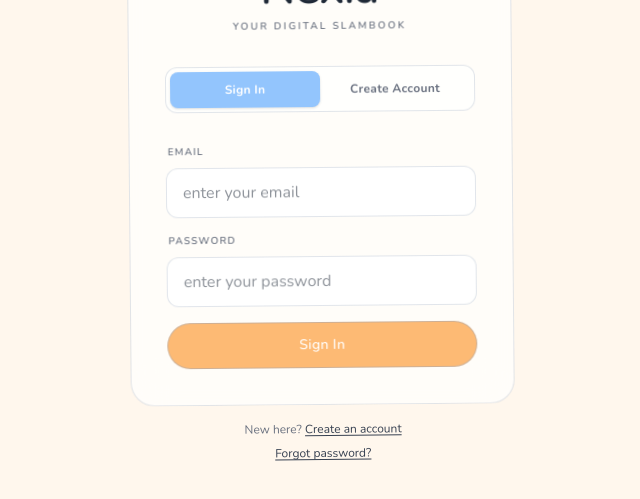
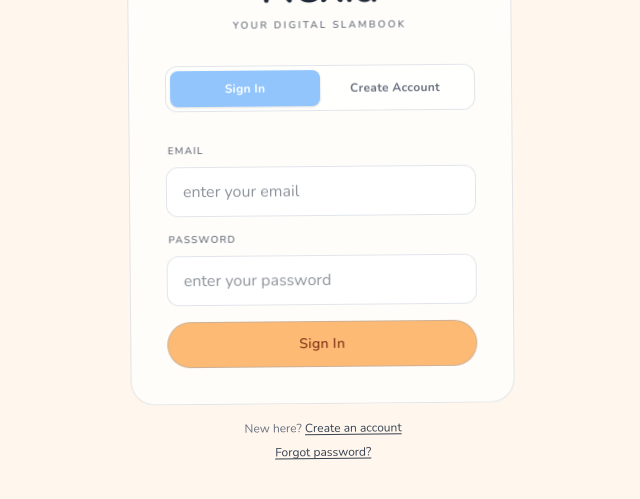
Before and after one commit to mdhishaamakhtar/nexia, a Next.js app in the folder frontend/: page /login in a window 1280 px wide. Shown: the part 207-706 px from the top of the page, without its empty margins (319-959 px from the left). Built offline with nearby package versions, Linux system fonts and the light colour scheme; no server answers.

Commit message:
refactor: Replace login/signup toggle animation with a new GPU slider, enhance button hover/active states, and refine button component primary text color and transition physics.

```diff
--- a/frontend/src/app/login/page.tsx
+++ b/frontend/src/app/login/page.tsx
@@ -93,24 +93,25 @@ export default function LoginPage() {
               borderColor: "var(--border)",
             }}
           >
+            {/* Pure GPU Slider */}
+            <motion.div
+              className="absolute top-1 bottom-1 w-[calc(50%-4px)] left-1 rounded-lg shadow-sm z-0"
+              style={{ background: "var(--blue)" }}
+              initial={false}
+              animate={{ x: mode === "login" ? "0%" : "100%" }}
+              transition={{ type: "spring", stiffness: 500, damping: 30 }}
+            />
+
             {(["login", "signup"] as const).map((m) => (
               <button
                 key={m}
                 onClick={() => setMode(m)}
-                className="flex-1 py-2.5 text-xs font-bold rounded-lg transition-colors duration-200 tracking-wide cursor-pointer relative z-10"
+                className="flex-1 py-2.5 text-xs font-bold rounded-lg transition-colors duration-150 tracking-wide cursor-pointer relative z-10 hover:opacity-80 active:scale-[0.98]"
                 style={{
                   color: mode === m ? "var(--bg-raised)" : "var(--text-3)",
                 }}
               >
                 {m === "login" ? "Sign In" : "Create Account"}
-                {mode === m && (
-                  <motion.div
-                    layoutId="active-tab"
-                    className="absolute inset-0 rounded-lg shadow-sm z-[-1]"
-                    style={{ background: "var(--blue)" }}
-                    transition={{ type: "spring", bounce: 0.2, duration: 0.6 }}
-                  />
-                )}
               </button>
             ))}
           </div>
@@ -173,8 +174,8 @@ export default function LoginPage() {
           </button>
         </p>
 
-        {mode === "login" && (
-          <p className="text-center text-xs mt-2" style={{ color: "var(--text-3)" }}>
+        <div className="text-center text-xs mt-2 h-[18px]" style={{ color: "var(--text-3)" }}>
+          {mode === "login" && (
             <Link
               href="/forgot-password"
               className="underline underline-offset-2 transition-colors cursor-pointer"
@@ -182,8 +183,8 @@ export default function LoginPage() {
             >
               Forgot password?
             </Link>
-          </p>
-        )}
+          )}
+        </div>
       </motion.div>
     </div>
   );
--- a/frontend/src/components/atoms/Button.tsx
+++ b/frontend/src/components/atoms/Button.tsx
@@ -24,7 +24,7 @@ export default function Button({
 }: ButtonProps) {
   const variants = {
     primary:
-      "!bg-(--peach) text-(--bg-raised) border-[rgba(124,58,237,0.2)] sticker-chip",
+      "!bg-(--peach) text-[#7c2d12] border-[rgba(124,58,237,0.2)] sticker-chip",
     secondary:
       "bg-(--fill) border-(--border) text-(--text-2) hover:bg-(--fill-hover) hover:text-(--text-1)",
     destructive:
@@ -37,7 +37,7 @@ export default function Button({
     <motion.button
       whileHover={{ scale: 1.015 }}
       whileTap={{ scale: 0.985 }}
-      transition={{ type: "spring", stiffness: 400, damping: 17 }}
+      transition={{ type: "spring", stiffness: 800, damping: 20 }}
       disabled={isLoading || disabled}
       className={cn(
         "relative flex items-center justify-center px-5 py-2.5 rounded-xl font-medium border disabled:opacity-40 disabled:cursor-not-allowed cursor-pointer text-sm",
```
